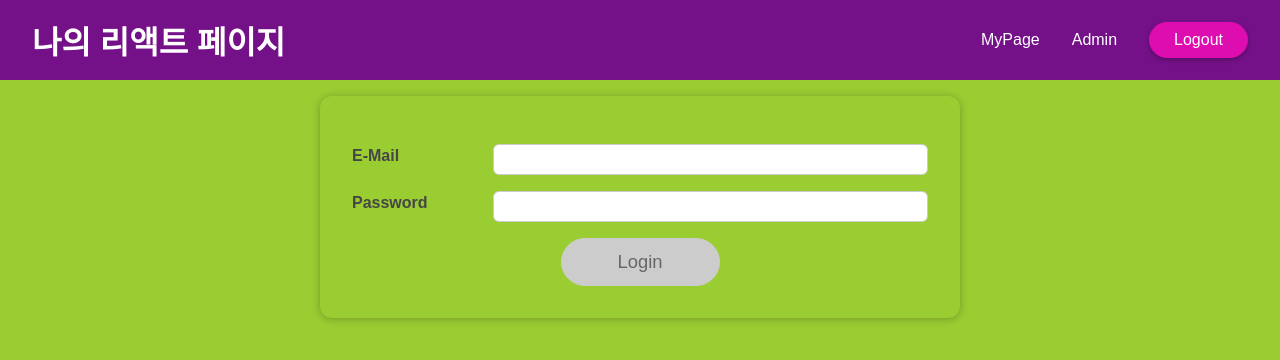
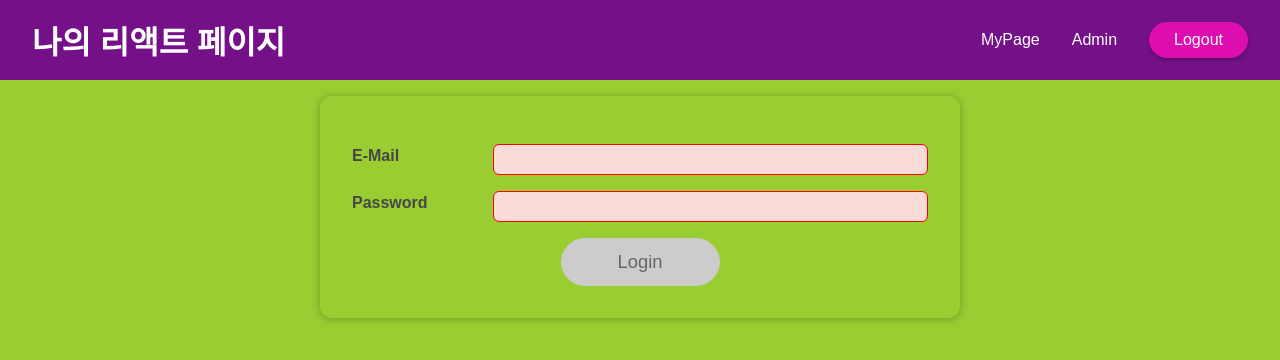
Before and after one commit to chanhee7/react-study202406, a React (Create React App) app: page / in a window 1280 px wide. Shown: the top 360 px of the page. Built offline with nearby package versions, Linux system fonts and the light colour scheme.

Commit message:
# useReducer로 상태관리 중앙집중화하기

```diff
--- a/src/App.js
+++ b/src/App.js
@@ -21,7 +21,7 @@
   // side effect 처리를 위한 함수
   // useEffect는 기본적으로 컴포넌트 렌더링시 단 한번만 호출
   useEffect(() => {
-    console.log('로그인 검사 수행');
+    // console.log('로그인 검사 수행');
     const storedLoginFlag = localStorage.getItem('login-flag');
     if (storedLoginFlag === '1') {
       setIsLoggedIn(true);
--- a/src/components/SideEffect/Login.js
+++ b/src/components/SideEffect/Login.js
@@ -1,81 +1,180 @@
-import React, { useEffect, useState } from "react";
+import React, { useEffect, useReducer, useState } from "react";
 
 import Card from "../UI/Card";
 import styles from "./Login.module.css";
 import Button from "../UI/Button";
 
+// 리듀서 함수
+/*
+  이 컴포넌트의 모든 상태와 상태변경을 중앙제어하는 함수
+  컴포넌트 내부 데이터를 사용하지 않고 상태에만 집중하므로
+  컴포넌트 바깥쪽에 선언하는게 일반적입니다.
+
+  param1 - state : 변경 전의 상태값
+  param2 - action : dispatch함수(상태변경 등의 행동)가
+                    전달한 상태변경객체, 지금 어떤 상태값을 변경하는가? - type
+                    어떤 값으로 변경하는지?                           - value
+  return : 변경 후의 상태값
+*/
+const emailReducer = (state, action) => {
+  // console.log("email reducer call");
+  // console.log("state: ", state); // 변경 전 상태객체
+  // console.log("action: ", action); // 지금 상태변경이 일어난 객체
+
+  // return { inputValue: action.val }; // 변경 후 상태객체
+
+  if (action.type === "USER_INPUT") {
+    return {
+      inputValue: action.val,
+      isVaild: action.val.includes("@"),
+    };
+  } else if (action.type === 'VALIDATE') {
+    return {
+      inputValue: state.inputValue,
+      isVaild: state.inputValue.includes('@')
+    };
+  }
+};
+
+const passwordReducer = (state, action) => {
+
+  if (action.type === "USER_INPUT") {
+    return {
+      inputValue: action.val,
+      isVaild: action.val.trim().length > 6
+    };
+  } else if (action.type === 'VALIDATE') {
+    return {
+      inputValue: state.inputValue,
+      isVaild: state.inputValue.trim.length > 6
+    };
+  }
+}
+
 const Login = ({ onLogin }) => {
 
-  console.log('덴더링 수행');
+  // console.log('덴더링 수행');
+
+  // email reducer로 이메일 상태관리하기
+  /*
+    param1: 위에서 만든 리듀서 함수
+    param2: 상태값의 초기값
+    return: 리듀서를 관리하는 배열
+       [0]: 이메일 관련 상태값
+       [1]: 상태를 변경할 수 있는 함수
+  */
+  const [emailState, dispatchEmail] = useReducer(emailReducer, {
+    inputValue: "",
+    isValid: null,
+  });
+  // console.log('abc: ', abc);
+  // console.log("변경 후 이메일 상태: ", emailState);
+
+  const [passwordState, dispatchPassword] = useReducer(passwordReducer, {
+    inputValue: "",
+    isValid: null,
+  });
 
   // 사용자가 입력한 이메일 상태관리
-  const [enteredEmail, setEnteredEmail] = useState("");
+  // const [enteredEmail, setEnteredEmail] = useState("");
   // 이메일 입력값이 정상인지 유무 확인
-  const [emailIsValid, setEmailIsValid] = useState();
+  // const [emailIsValid, setEmailIsValid] = useState();
   // 사용자가 입력한 패스워드 상태관리
-  const [enteredPassword, setEnteredPassword] = useState("");
+  // const [enteredPassword, setEnteredPassword] = useState("");
   // 패스워드 입력값이 정상인지 유무 확인
-  const [passwordIsValid, setPasswordIsValid] = useState();
+  // const [passwordIsValid, setPasswordIsValid] = useState();
+
   // 이메일, 패스워드가 둘 다 정상인지 확인
   const [formIsValid, setFormIsValid] = useState(false);
 
   const emailChangeHandler = (e) => {
-    setEnteredEmail(e.target.value);
+    // setEnteredEmail(e.target.value);
+
+    // reducer의 상태 변경은 반드시 dispatch함수를 통해 처리
+    // dispatch 호출 시 리듀서함수가 호출됨.
+
+    // param1: 리듀서 함수의 action에 전달할 내용
+    dispatchEmail({
+      type: "USER_INPUT",
+      val: e.target.value,
+    });
   };
 
   const passwordChangeHandler = (e) => {
-    setEnteredPassword(e.target.value);
+    // setEnteredPassword(e.target.value);
+    dispatchPassword({
+      type: 'USER_INPUT',
+      val: e.target.value
+    });
   };
 
   const validateEmailHandler = () => {
-    setEmailIsValid(enteredEmail.includes("@"));
+    // setEmailIsValid(enteredEmail.includes("@"));
+    dispatchEmail({
+      type: "VALIDATE",
+    });
   };
 
   const validatePasswordHandler = () => {
-    setPasswordIsValid(enteredPassword.trim().length > 6);
+    dispatchPassword({
+      type: "VALIDATE",
+    });
   };
 
   // 로그인 버튼을 눌렀을 때 이벤트 핸들러
   const submitHandler = (e) => {
     e.preventDefault();
     // App.js에서 받은 로그인 핸들러 호출
-    onLogin(enteredEmail, enteredPassword);
+    onLogin(emailState.inputValue, passwordState.inputValue);
   };
 
+  // emailState 와 passwordState 에서 isValid 추출
+  const { isVaild: emailIsValid } = emailState;
+  const { isVaild: passwordIsValid } = passwordState;
+
   useEffect(() => {
-    console.log('useEffect call in Login.js');
-    setFormIsValid(
-      enteredPassword.trim().length > 6 && enteredEmail.includes("@")
-    );
-  }, [enteredEmail, enteredPassword]);
+    const timer = setTimeout(() => {
+      console.log("useEffect call in Login.js");
+      setFormIsValid(
+        emailIsValid && passwordIsValid);
+    }, 1000);
+
+    // clean up 함수는 컴포넌트가 업데이트 되거나 사라기지 전에 실행
+    return () => {
+      // console.log('cleanUp: ', enteredEmail);
+      clearTimeout(timer);
+    };
+  }, [emailIsValid, passwordIsValid]);
+
+  // console.log('render: ', enteredEmail);
 
   return (
     <Card className={styles.login}>
       <form onSubmit={submitHandler}>
         <div
           className={`${styles.control} ${
-            emailIsValid === false ? styles.invalid : ""
+            !emailIsValid ? styles.invalid : ''
           }`}
         >
           <label htmlFor="email">E-Mail</label>
           <input
             type="email"
             id="email"
-            value={enteredEmail}
+            value={emailState.inputValue}
             onChange={emailChangeHandler}
             onBlur={validateEmailHandler}
           />
         </div>
         <div
           className={`${styles.control} ${
-            passwordIsValid === false ? styles.invalid : ""
+            !passwordIsValid ? styles.invalid : ''
           }`}
         >
           <label htmlFor="password">Password</label>
           <input
             type="password"
             id="password"
-            value={enteredPassword}
+            value={passwordState.inputValue}
             onChange={passwordChangeHandler}
             onBlur={validatePasswordHandler}
           />
```
